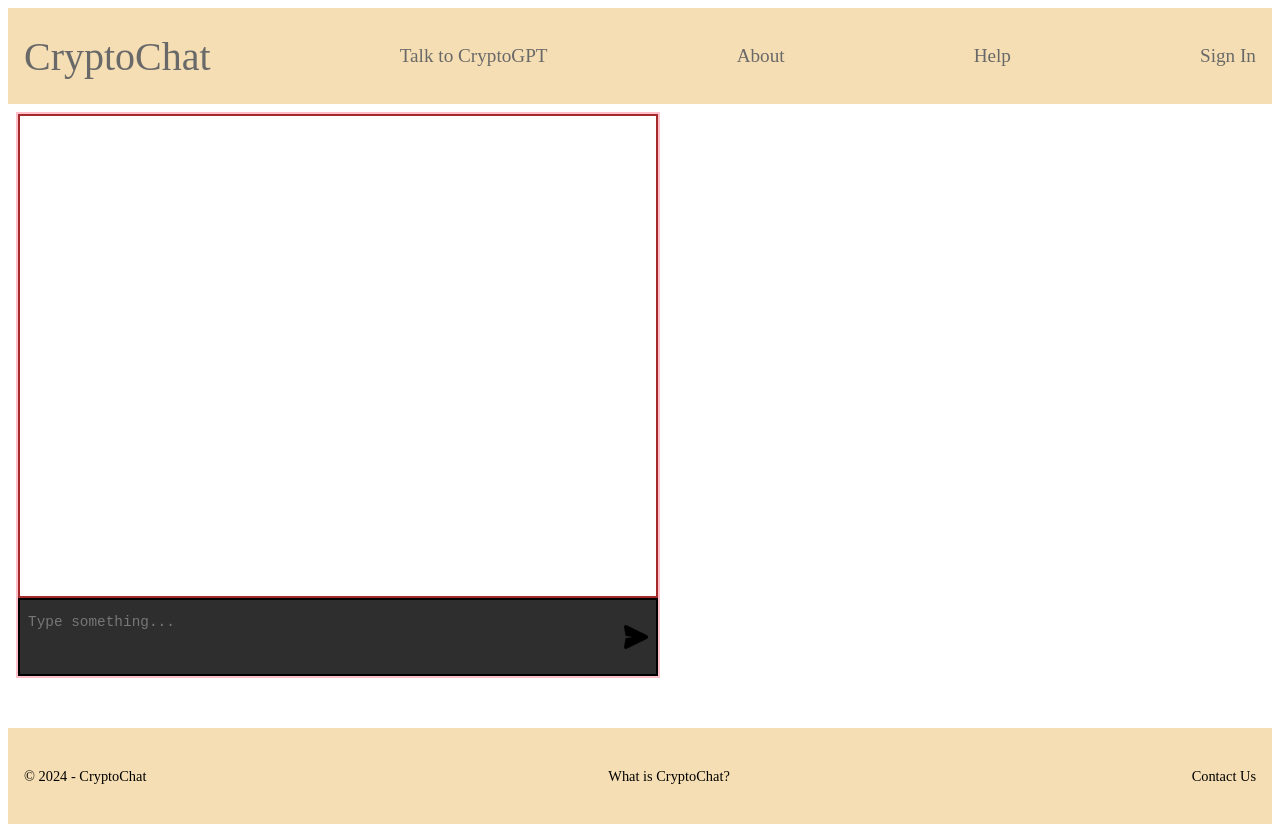
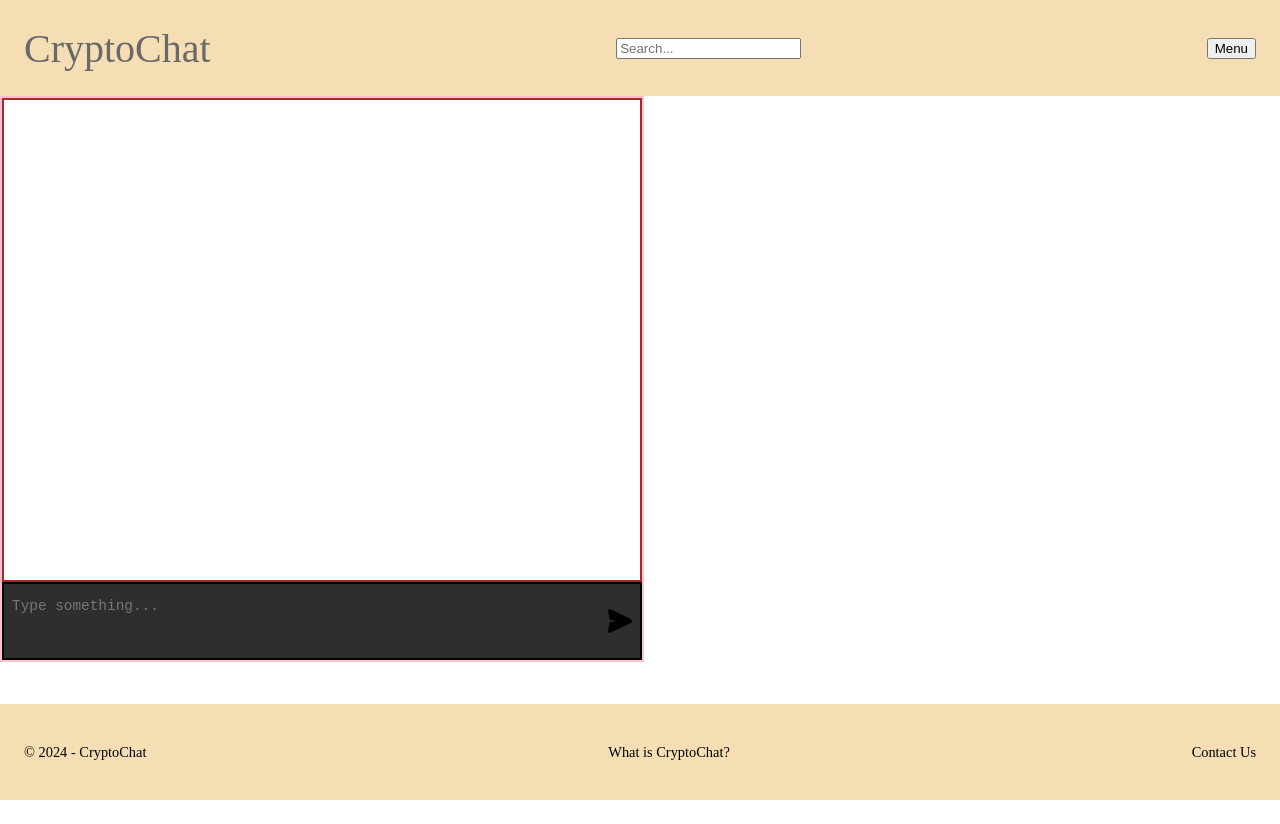
Before and after one commit to ukpabik/CryptoChat, a React (Vite) app in the folder cryptochat/: page / in a window 1280 px wide. After the commit the page ends 800 px from the top, so only its background shows below. Built offline with nearby package versions, Linux system fonts and the light colour scheme.

Commit message:
Make drop down menu for home screen

```diff
--- a/cryptochat/src/App.jsx
+++ b/cryptochat/src/App.jsx
@@ -3,22 +3,25 @@ import { BrowserRouter as Router, Route, Routes } from 'react-router-dom'
 import Homepage from './routes/Homepage.jsx'
 import Navbar from './components/Navbar.jsx'
 import Footer from './components/Footer.jsx'
+import SignIn from './routes/SignIn.jsx'
+import './index.css'
 
 function App() {
 
 
   return(
-
-    //ROUTER FOR ROUTES
-
+    //FOR ROUTES
     <Router>
-      <Navbar />
-      <Routes>
-        <Route path = "/" element = {<Homepage />} />
-
-
-      </Routes>
-      <Footer />
+      <div id="root">
+        <Navbar />
+        <main>
+          <Routes>
+            <Route path="/" element={<Homepage />} />
+            <Route path="/signin" element={<SignIn />} />
+          </Routes>
+        </main>
+        <Footer />
+      </div>
     </Router>
 
   )
--- a/cryptochat/src/components/HomepageBody.jsx
+++ b/cryptochat/src/components/HomepageBody.jsx
@@ -2,7 +2,7 @@ import './style.css';
 import sendImage from "../assets/sendicon.png"
 
 
-function Body(){
+function HomepageBody(){
 
 
 
@@ -67,4 +67,4 @@ function Body(){
 
 //IN CRYPTO LIST DIV, USE CRYPTO API TO RETURN TOP 100 CRYPTOS AS A LIST
 
-export default Body;
+export default HomepageBody;
--- a/cryptochat/src/components/Navbar.jsx
+++ b/cryptochat/src/components/Navbar.jsx
@@ -1,6 +1,15 @@
+import React, { useState } from 'react';
 import './style.css'
 
+
 function Navbar(){
+
+  //FOR DROPDOWN MENU USE USESTATE
+  const [dropdownOpen, setDropdownOpen] = useState(false);
+
+  const toggleDropdown = () => {
+    setDropdownOpen(!dropdownOpen);
+  };
 
 
 
@@ -9,11 +18,26 @@ function Navbar(){
     <header>
 
       <nav class = "flexbox">
-        <div class = "flex-item"><a class = "header" href = "">CryptoChat</a></div>
-        <div class = "flex-item"><a class = "text" href = "">Talk to CryptoGPT</a></div>
-        <div class = "flex-item"><a class = "text" href = "">About</a></div>
-        <div class = "flex-item"><a class = "text" href = "">Help</a></div>
-        <div class = "flex-item"><a class = "text" href = "">Sign In</a></div>
+        <div class = "flex-item"><a class = "header" href = "/">CryptoChat</a></div>
+        <div className="flex-item search-container">
+          <input type="text" className="search-bar" placeholder="Search..." />
+        </div>
+
+        <div class = "flex-item">
+          <div class = "dropdown">
+            <button class = "dropbutton" onClick = {toggleDropdown}>
+              Menu
+            </button>
+            {dropdownOpen && (
+              <div class = "dropdown-content">
+                <a href = "">f</a>
+                <a href = "">f</a>
+                <a href = "">f</a>
+                <a href = ""></a>
+              </div>
+            )}
+          </div>
+        </div>
       </nav>
 
     </header>
--- a/cryptochat/src/components/style.css
+++ b/cryptochat/src/components/style.css
@@ -19,6 +19,7 @@ body{
   text-align:center;
   font-size:0.9rem;
   padding: 1rem;
+  margin: 0 0.5rem;
 }
 
 .header{
@@ -125,6 +126,26 @@ textarea::-webkit-scrollbar-thumb{
   outline: none;
 }
 
+.search-container{
+  flex-grow: 1;
+  text-align: center;
+}
+
+.dropdown {
+  position: relative;
+  display: inline-block;
+}
+
+.dropdown-content {
+  display: block;
+  position: absolute;
+  background-color: #f9f9f9;
+  min-width: 10rem;
+  box-shadow: 0px 8px 16px 0px rgba(0,0,0,0.2);
+  z-index: 1;
+  margin-right: 20rem;
+}
+
 
 a{
   text-decoration:none;
--- a/cryptochat/src/index.css
+++ b/cryptochat/src/index.css
@@ -3,7 +3,25 @@ body{
   overflow-x: hidden;
   display: flex;
   flex-direction: column;
-  height: 76vh;
-  max-height: 76vh;
+  margin: 0;
+}
+
+html, body {
+  height: 100%;
+  margin: 0;
+}
+
+#root {
+  display: flex;
+  flex-direction: column;
+  flex: 1;
+}
+
+main {
+  flex: 1;
+}
+
+footer {
+  text-align: center;
 
 }
--- a/cryptochat/src/routes/Homepage.jsx
+++ b/cryptochat/src/routes/Homepage.jsx
@@ -1,4 +1,4 @@
-import Body from '../components/HomepageBody.jsx'
+import HomepageBody from '../components/HomepageBody.jsx'
 
 
 function Homepage() {
@@ -8,9 +8,9 @@ function Homepage() {
     //Fragment element holds all of the components
     <>
 
-      <Body>
+      <HomepageBody>
 
-      </Body>
+      </HomepageBody>
 
     </>
 
--- /dev/null
+++ b/cryptochat/src/routes/SignIn.jsx
@@ -0,0 +1,17 @@
+
+
+function SignIn() {
+
+
+  return(
+    //Fragment element holds all of the components
+    <>
+
+
+
+    </>
+
+  )
+}
+
+export default SignIn
```
